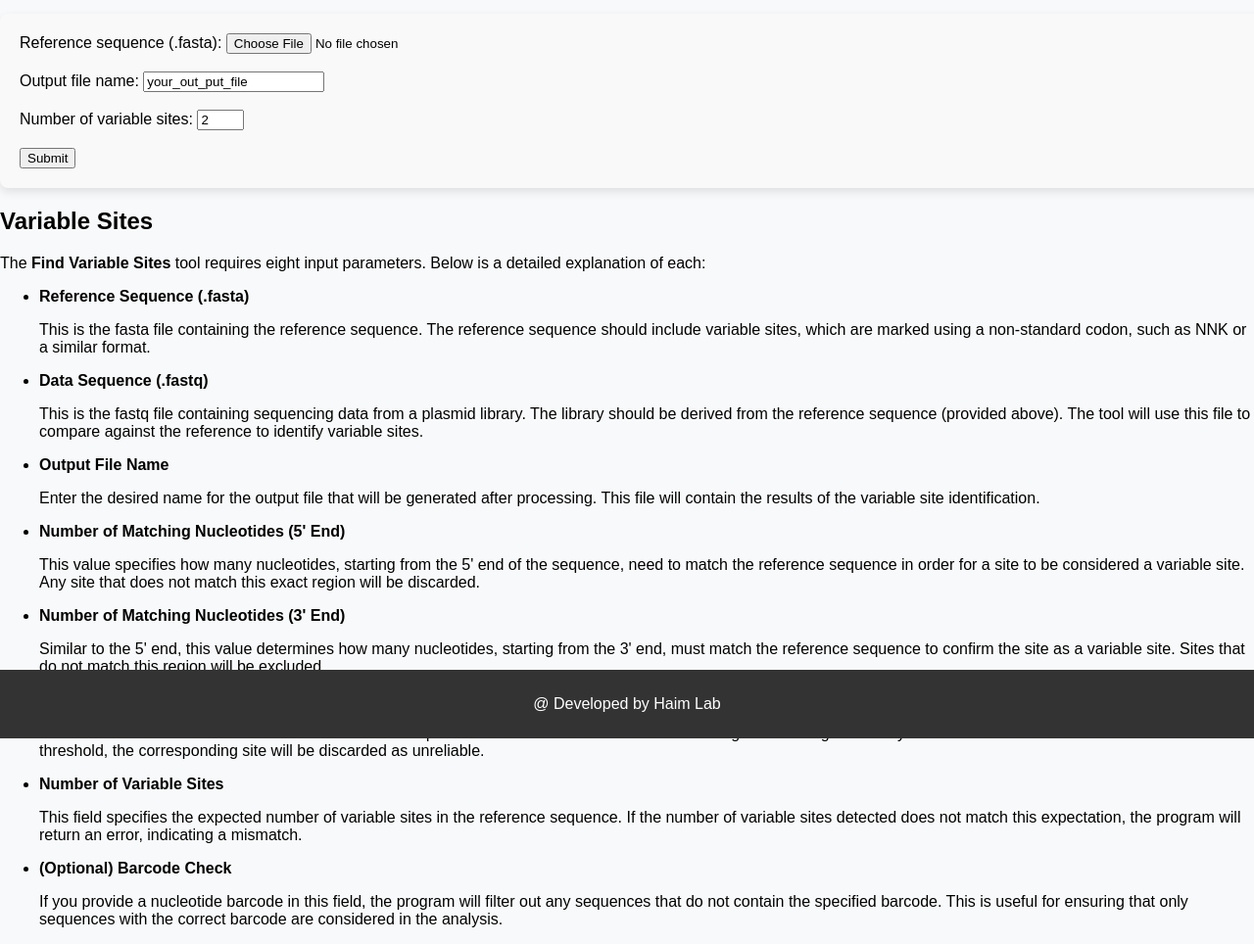
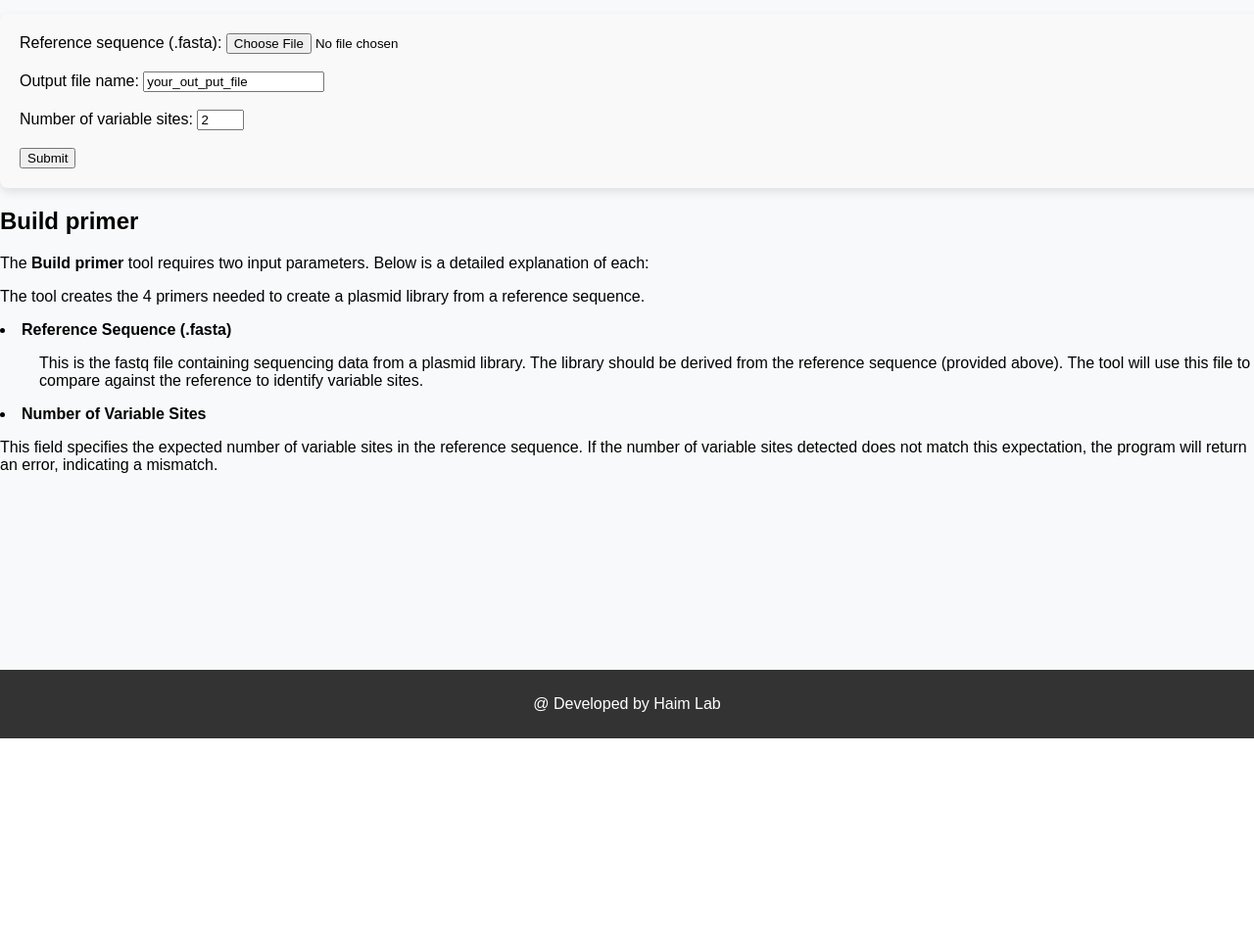
Before and after one commit to haimlab/EZDMS, a Flask app: page /build_primer in a window 1280 px wide. Shown: the part 46-1010 px from the top of the page at 98% size. After the commit the page ends 800 px from the top, so only its background shows below. Run offline with Flask 3, Linux system fonts and the light colour scheme; parts of the project's set-up code (start-up, migrations or seed data) failed here and were passed over.

Commit message:
build primer added

```diff
--- a/templates/build_primer.html
+++ b/templates/build_primer.html
@@ -27,36 +27,19 @@
         <!-- Box 2 -->
         <div class="box">
 			<div class="help-section">
-				<h2>Variable Sites</h2>
-				<p>The <strong>Find Variable Sites</strong> tool requires eight input parameters. Below is a detailed explanation of each:</p>
-
+				<h2>Build primer</h2>
+				<p>The <strong>Build primer</strong> tool requires two input parameters. Below is a detailed explanation of each:</p>
+				<p>The tool creates the 4 primers needed to create a plasmid library from a reference sequence. </p>
+				<li><strong>Reference Sequence (.fasta)</strong>
 				<ul>
-					<li><strong>Reference Sequence (.fasta)</strong>
-						<p>This is the fasta file containing the reference sequence. The reference sequence should include variable sites, which are marked using a non-standard codon, such as NNK or a similar format.</p>
-					</li>
-					<li><strong>Data Sequence (.fastq)</strong>
-						<p>This is the fastq file containing sequencing data from a plasmid library. The library should be derived from the reference sequence (provided above). The tool will use this file to compare against the reference to identify variable sites.</p>
-					</li>
-					<li><strong>Output File Name</strong>
-						<p>Enter the desired name for the output file that will be generated after processing. This file will contain the results of the variable site identification.</p>
-					</li>
-					<li><strong>Number of Matching Nucleotides (5' End)</strong>
-						<p>This value specifies how many nucleotides, starting from the 5' end of the sequence, need to match the reference sequence in order for a site to be considered a variable site. Any site that does not match this exact region will be discarded.</p>
-					</li>
-					<li><strong>Number of Matching Nucleotides (3' End)</strong>
-						<p>Similar to the 5' end, this value determines how many nucleotides, starting from the 3' end, must match the reference sequence to confirm the site as a variable site. Sites that do not match this region will be excluded.</p>
-					</li>
-					<li><strong>Phred Score Threshold</strong>
-						<p>This threshold determines the minimum Phred score required for each nucleotide within the matching 5' and 3' regions. If any nucleotide has a Phred score below this threshold, the corresponding site will be discarded as unreliable.</p>
-					</li>
-					<li><strong>Number of Variable Sites</strong>
-						<p>This field specifies the expected number of variable sites in the reference sequence. If the number of variable sites detected does not match this expectation, the program will return an error, indicating a mismatch.</p>
-					</li>
-					<li><strong>(Optional) Barcode Check</strong>
-						<p>If you provide a nucleotide barcode in this field, the program will filter out any sequences that do not contain the specified barcode. This is useful for ensuring that only sequences with the correct barcode are considered in the analysis.</p>
-					</li>
+					This is the fastq file containing sequencing data from a plasmid library.
+					The library should be derived from the reference sequence (provided above).
+					The tool will use this file to compare against the reference to identify variable sites.
 				</ul>
-
+				</li>
+				<li><strong>Number of Variable Sites</strong>
+                    <p>This field specifies the expected number of variable sites in the reference sequence. If the number of variable sites detected does not match this expectation, the program will return an error, indicating a mismatch.</p>
+                </li>
 			</div>
         </div>
     </div>
```
Also changed, not shown: templates/preference.html (+7 -0 lines).
